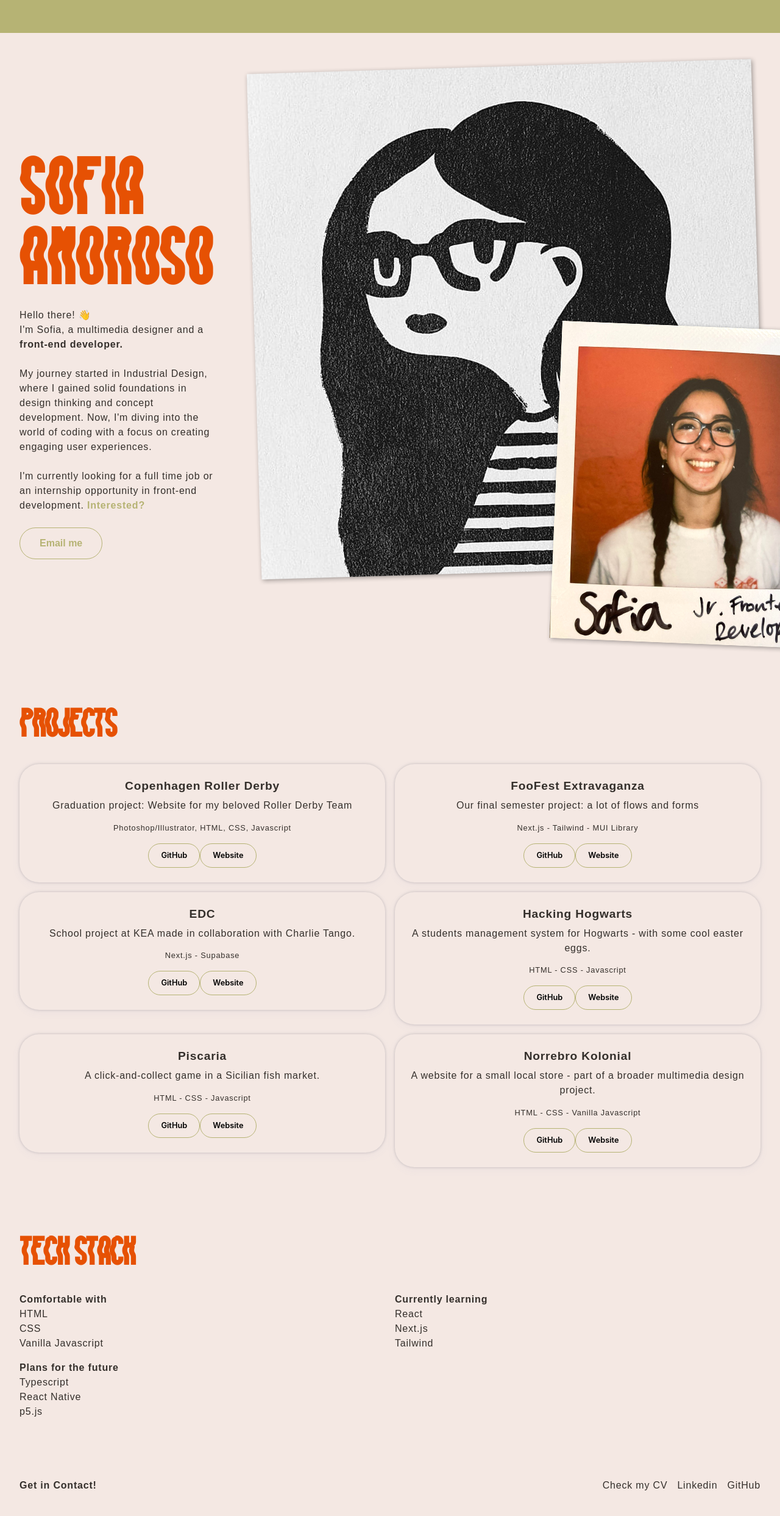
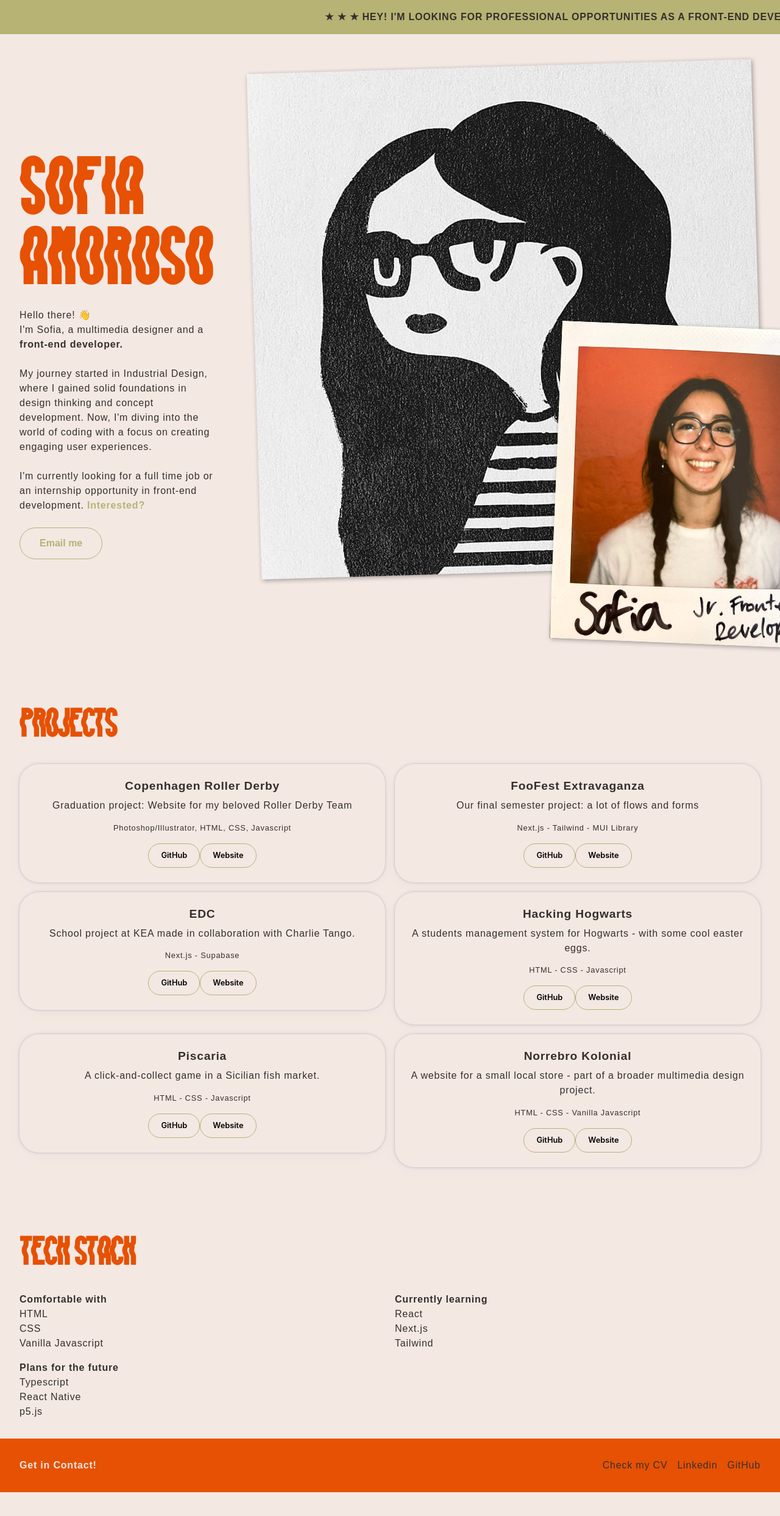
Before and after one commit to rossosofia/sofia-portfolio, a Next.js app: page / in a window 1280 px wide. Shown: the top 2486 px of the page at 61% size. After the commit the page ends 2447 px from the top, so only its background shows below. Built offline with nearby package versions, Linux system fonts and the light colour scheme.

Commit message:
moving message and footer

```diff
--- a/src/components/Footer.js
+++ b/src/components/Footer.js
@@ -4,10 +4,10 @@ import styles from "../styles/Home.module.css"
 const Footer = () => {
     return (
         <footer id="footer" className={styles.footer}>
-        <h3>Get in Contact!</h3>
+        <h4>Get in Contact!</h4>
         <ul className={styles.listnav}>
         <li>
-            <Link href="sofia_amoroso_cv.pdf" target="_blank">
+            <Link href="sofia-amoroso-resume.pdf" target="_blank">
               <p>Check my CV</p>
             </Link>
           </li>
--- a/src/components/Navbar.js
+++ b/src/components/Navbar.js
@@ -15,16 +15,16 @@ const Navbar = () => {
 
     return (
         <nav className={styles.nav}>
-          <div
-            className={`${styles.scrollingText} ${isHovered ? styles.paused : ""}`}
-            onMouseEnter={handleMouseEnter}
+          <div             onMouseEnter={handleMouseEnter}
             onMouseLeave={handleMouseLeave}
           >
             {/* Scrolling text with email link */}
-            <marquee>
-              H! I'm looking for professional opportunities as a front-end developer.
-              Email me <a href="mailto:your@email.com">HERE</a>
-            </marquee>
+            <p
+            className={`${styles.scrollingText} ${isHovered ? styles.paused : ""}`}
+>
+            ★ ★ ★ Hey! I'm looking for professional opportunities as a front-end developer.
+              Do you have any? Email me <a href="mailto:your@email.com">HERE</a> ★ ★ ★
+            </p>
           </div>
         </nav>
       );
--- a/src/components/navbar.module.css
+++ b/src/components/navbar.module.css
@@ -12,9 +12,18 @@
 
 /* Style for the scrolling text */
 .scrollingText {
-  animation: scrollText 10s linear infinite;
+  animation: scrollText 20s linear infinite;
   white-space: nowrap;
   overflow: hidden;
+  font-family: Arial, Helvetica, sans-serif;
+  font-weight: 900;
+  text-transform: uppercase;
+  width: fit-content;
+}
+
+.scrollingText a {
+  color: var(--color-accent);
+  text-decoration: none;
 }
 
 /* Keyframes for scrolling text animation */
@@ -23,10 +32,16 @@
     transform: translateX(100%);
   }
   100% {
-    transform: translateX(-100%);
+    transform: translateX(-90%);
   }
 }
-
 .paused {
   animation-play-state: paused;
 }
+
+@media (max-width: 768px) {
+  /* Adjust styles for smaller screens */
+  .scrollingText {
+    animation: scrollText 15s linear infinite;
+  }
+}
--- a/src/styles/Home.module.css
+++ b/src/styles/Home.module.css
@@ -40,6 +40,7 @@
   display: flex;
   flex-direction: row;
   justify-content: space-between;
-  padding: 2rem 0;
-  border-top: solid 1px var(--color-light);
+  padding: 2rem;
+  background-color: var(--color-accent);
+  margin: -2rem;
 }
--- a/src/styles/globals.css
+++ b/src/styles/globals.css
@@ -35,13 +35,18 @@ h2 {
   padding-bottom: 2rem;
 }
 
-h3 {
+h3,
+h4 {
   font-family: Arial, Helvetica, sans-serif;
   font-weight: 800;
   letter-spacing: 0.05rem;
   line-height: 1.5rem;
   font-size: 1rem;
   color: var(--color-dark);
+}
+
+h4 {
+  color: var(--color-light);
 }
 
 h1 {
@@ -62,12 +67,6 @@ li {
   font-weight: 300;
   letter-spacing: 0.05rem;
   line-height: 1.5rem;
-}
-
-marquee {
-  font-family: Arial, Helvetica, sans-serif;
-  font-weight: 900;
-  text-transform: uppercase;
 }
 
 body {
```
Also changed, not shown: 2 other files (tests, documents, lock files or other folders).
